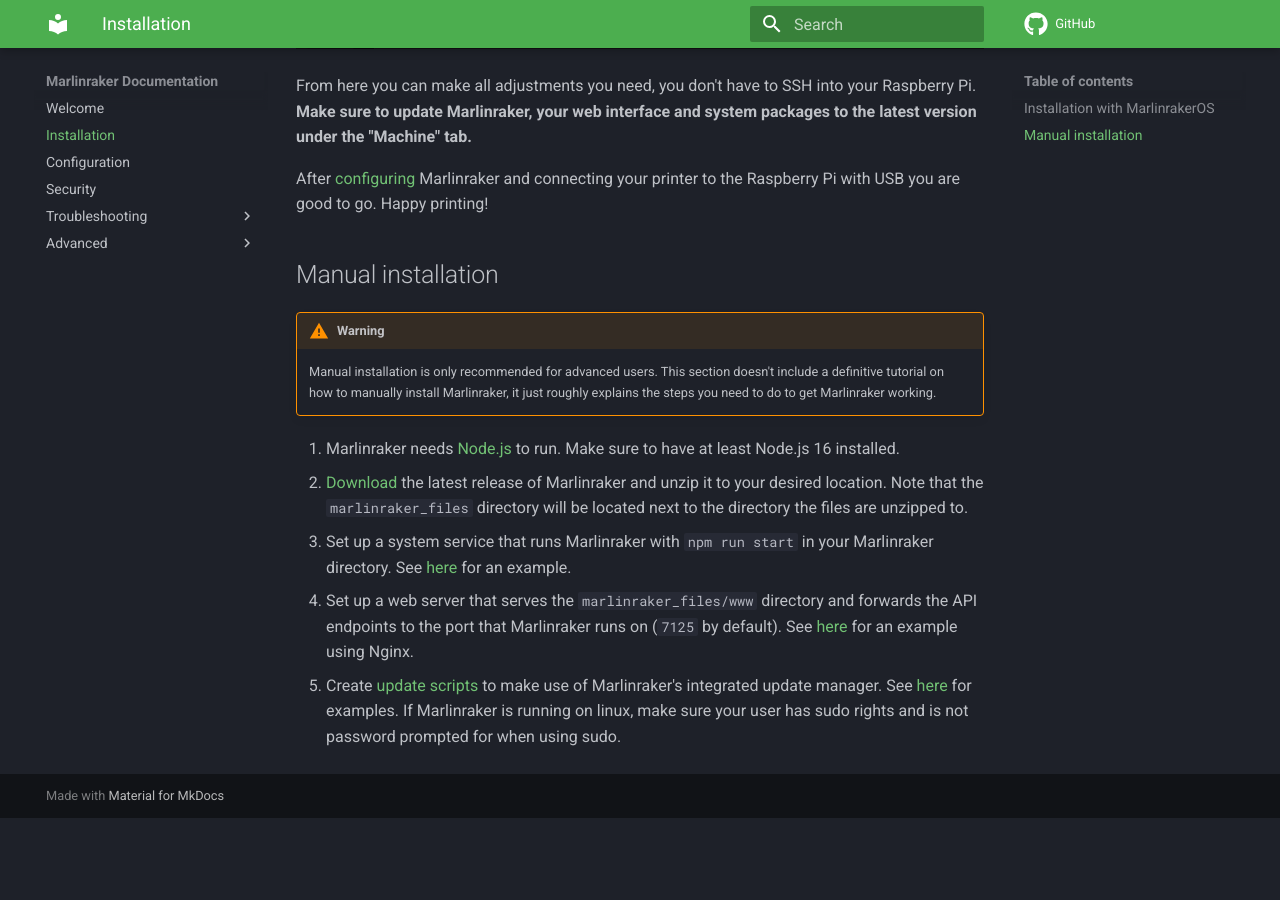
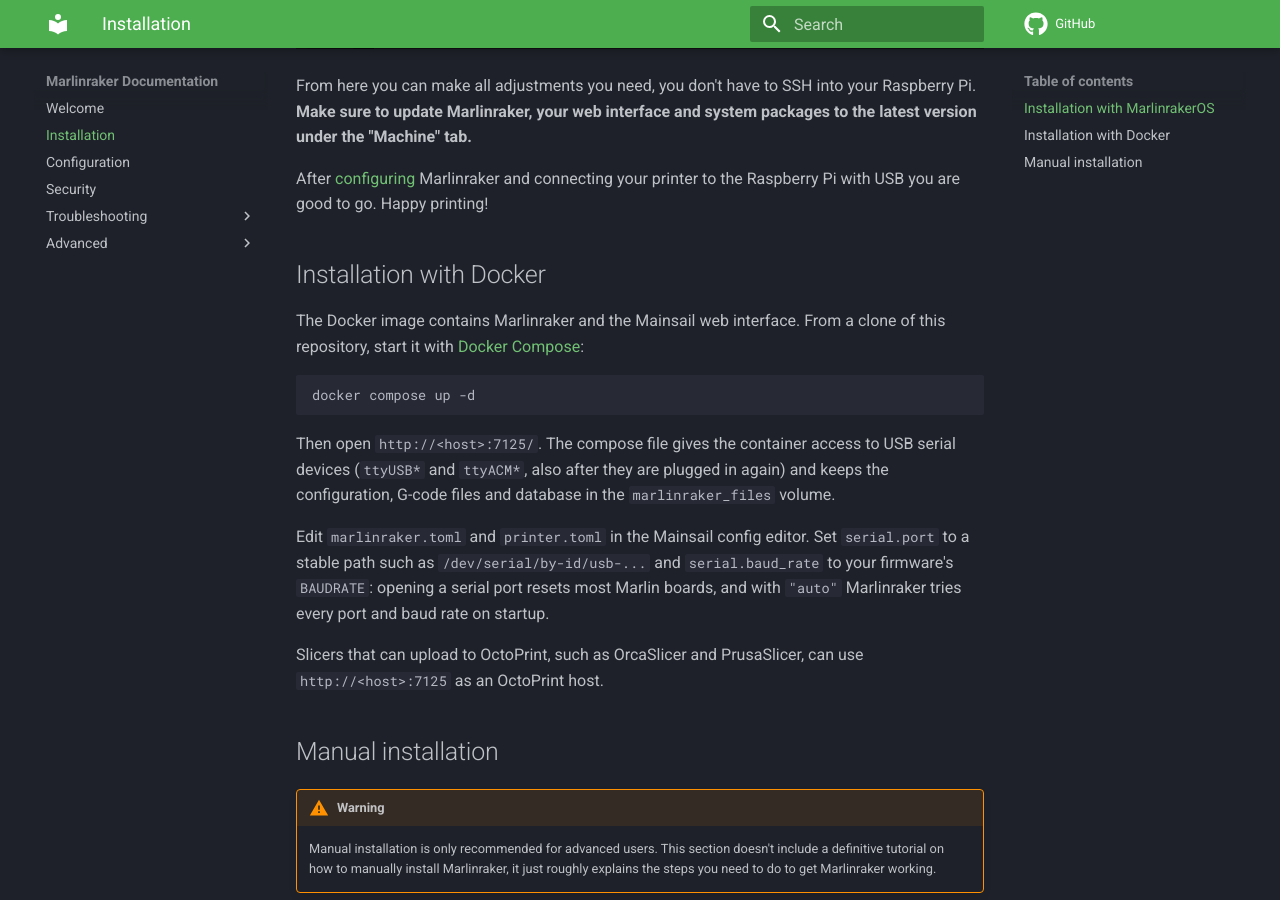
Before and after one commit to phm07/marlinraker, an MkDocs documentation site: the page built from docs/installation.md, in a window 1280 px wide and 900 px high, scrolled down 1052 px. Built offline with MkDocs 1.6.1 and Material for MkDocs 9.7.7, drawn with Linux system fonts in a browser that asks for light colours; comment, search, counter and statistics services are not loaded; before the commit the page ends 1870 px from its top, so only the background shows below that.

Commit message:
feat: Serve Mainsail from the Docker image
The image now contains the Mainsail v2.19.0 release, downloaded with a
pinned SHA-256 checksum, and starts with --serve-static, so the web
interface and the API share port 7125. Slicers that upload to OctoPrint
can use the same address.

The web files come from the new MARLINRAKER_WWW_DIR environment
variable, which defaults to marlinraker_files/www as before. In the
image it points at /marlinraker/www, outside the data volume, so a new
image also updates Mainsail.

docs/installation.md describes the Docker setup.

Co-Authored-By: Claude Opus 5.5 <noreply@anthropic.com>

````diff
--- a/docs/installation.md
+++ b/docs/installation.md
@@ -44,6 +44,29 @@ After [configuring](configuration.md) Marlinraker and connecting your
 printer to the Raspberry Pi with USB you are good to go.
 Happy printing!
 
+## Installation with Docker
+
+The Docker image contains Marlinraker and the Mainsail web interface. From a
+clone of this repository, start it with [Docker Compose](https://docs.docker.com/compose/):
+
+```bash
+docker compose up -d
+```
+
+Then open `http://<host>:7125/`. The compose file gives the container access
+to USB serial devices (`ttyUSB*` and `ttyACM*`, also after they are plugged
+in again) and keeps the configuration, G-code files and database in the
+`marlinraker_files` volume.
+
+Edit `marlinraker.toml` and `printer.toml` in the Mainsail config editor. Set
+`serial.port` to a stable path such as `/dev/serial/by-id/usb-...` and
+`serial.baud_rate` to your firmware's `BAUDRATE`: opening a serial port resets
+most Marlin boards, and with `"auto"` Marlinraker tries every port and baud
+rate on startup.
+
+Slicers that can upload to OctoPrint, such as OrcaSlicer and PrusaSlicer,
+can use `http://<host>:7125` as an OctoPrint host.
+
 ## Manual installation
 
 !!! warning
````
Also changed, not shown: docs/advanced/cli-arguments.md (+2 -1 lines), 2 other files.
